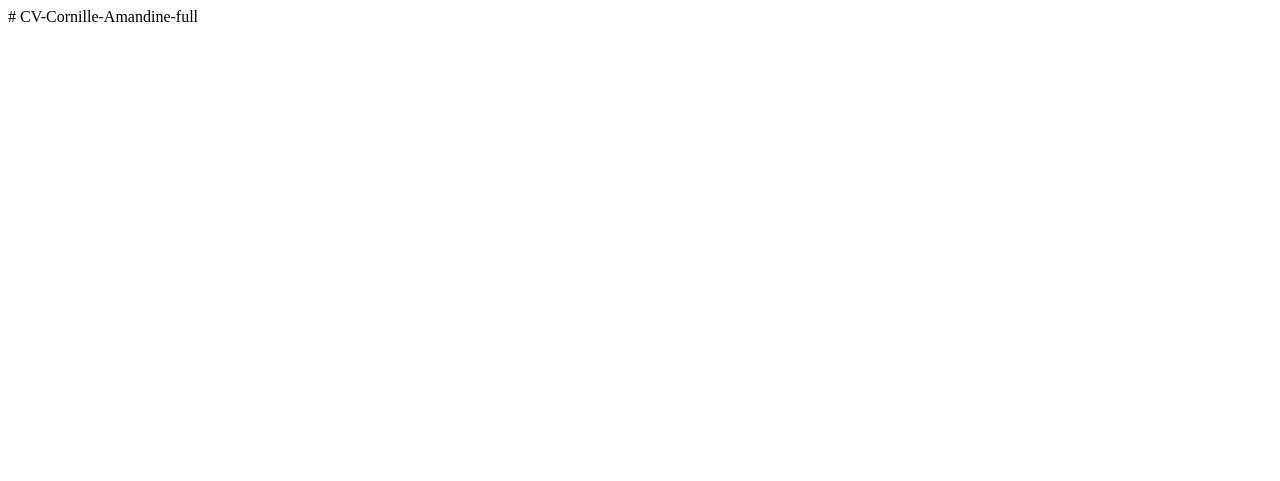
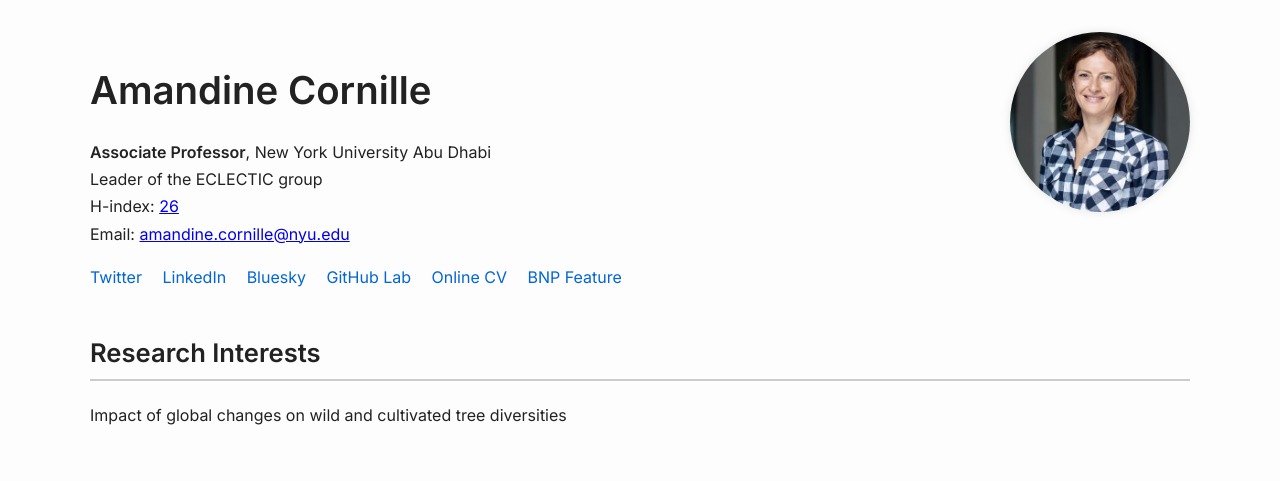
Before and after one commit to CornilleEclecticLab/CV-Cornille-Amandine-full, a plain HTML site: page index.html in a window 1280 px wide. Drawn offline with Linux system fonts and the light colour scheme.

Commit message:
Update index.html

```diff
--- a/index.html
+++ b/index.html
@@ -1 +1,86 @@
-# CV-Cornille-Amandine-full
+<!DOCTYPE html>
+<html lang="en">
+<head>
+  <meta charset="UTF-8" />
+  <meta name="viewport" content="width=device-width, initial-scale=1.0" />
+  <title>Amandine Cornille – Full Academic CV</title>
+  <link href="https://fonts.googleapis.com/css2?family=Inter:wght@400;600&display=swap" rel="stylesheet" />
+  <style>
+    body {
+      font-family: 'Inter', sans-serif;
+      line-height: 1.7;
+      max-width: 1100px;
+      margin: 0 auto;
+      padding: 2rem;
+      background-color: #fdfdfd;
+      color: #222;
+    }
+    h1 {
+      font-size: 2.4rem;
+      margin-bottom: 0.2rem;
+    }
+    h2 {
+      font-size: 1.6rem;
+      border-bottom: 2px solid #ccc;
+      padding-bottom: 0.3rem;
+      margin-top: 2.5rem;
+    }
+    .contact-info, .links {
+      margin-top: 0.5rem;
+      font-size: 1rem;
+    }
+    .links a {
+      margin-right: 1rem;
+      color: #0366d6;
+      text-decoration: none;
+    }
+    .links a:hover {
+      text-decoration: underline;
+    }
+    .header {
+      display: flex;
+      justify-content: space-between;
+      align-items: flex-start;
+      margin-bottom: 2rem;
+      gap: 2rem;
+    }
+    .header img {
+      width: 180px;
+      border-radius: 50%;
+      box-shadow: 0 0 10px rgba(0,0,0,0.1);
+    }
+  </style>
+</head>
+<body>
+
+<div class="header">
+  <div>
+    <h1>Amandine Cornille</h1>
+    <p><strong>Associate Professor</strong>, New York University Abu Dhabi<br>
+    Leader of the ECLECTIC group<br>
+    H-index: <a href="https://scholar.google.com/citations?user=EqIE2h8AAAAJ&hl=en" target="_blank">26</a><br>
+    <span class="contact-info">
+      Email: <a href="mailto:amandine.cornille@nyu.edu">amandine.cornille@nyu.edu</a>
+    </span>
+    </p>
+    <div class="links">
+      <a href="https://x.com/CornilleAmand" target="_blank">Twitter</a>
+      <a href="https://fr.linkedin.com/in/amandinecornille" target="_blank">LinkedIn</a>
+      <a href="https://bsky.app/profile/cornilleamand.bsky.social" target="_blank">Bluesky</a>
+      <a href="https://github.com/CornilleEclecticLab" target="_blank">GitHub Lab</a>
+      <a href="https://cornilleeclecticlab.github.io/CV-Cornille-Amandine-full/" target="_blank">Online CV</a>
+      <a href="https://fondation.bnpparibas/en/new-100-female-spot-of-committed-art-the-bnp-paribas-foundation-unveils-a-portrait-of-amandine-cornille-in-the-amiens-train-station/" target="_blank">BNP Feature</a>
+    </div>
+  </div>
+  <div>
+    <img src="NYUADCORNILLE.jpg" alt="Amandine Cornille portrait">
+  </div>
+</div>
+
+<div class="section">
+  <h2>Research Interests</h2>
+  <p>Impact of global changes on wild and cultivated tree diversities</p>
+</div>
+
+</body>
+</html>
```
